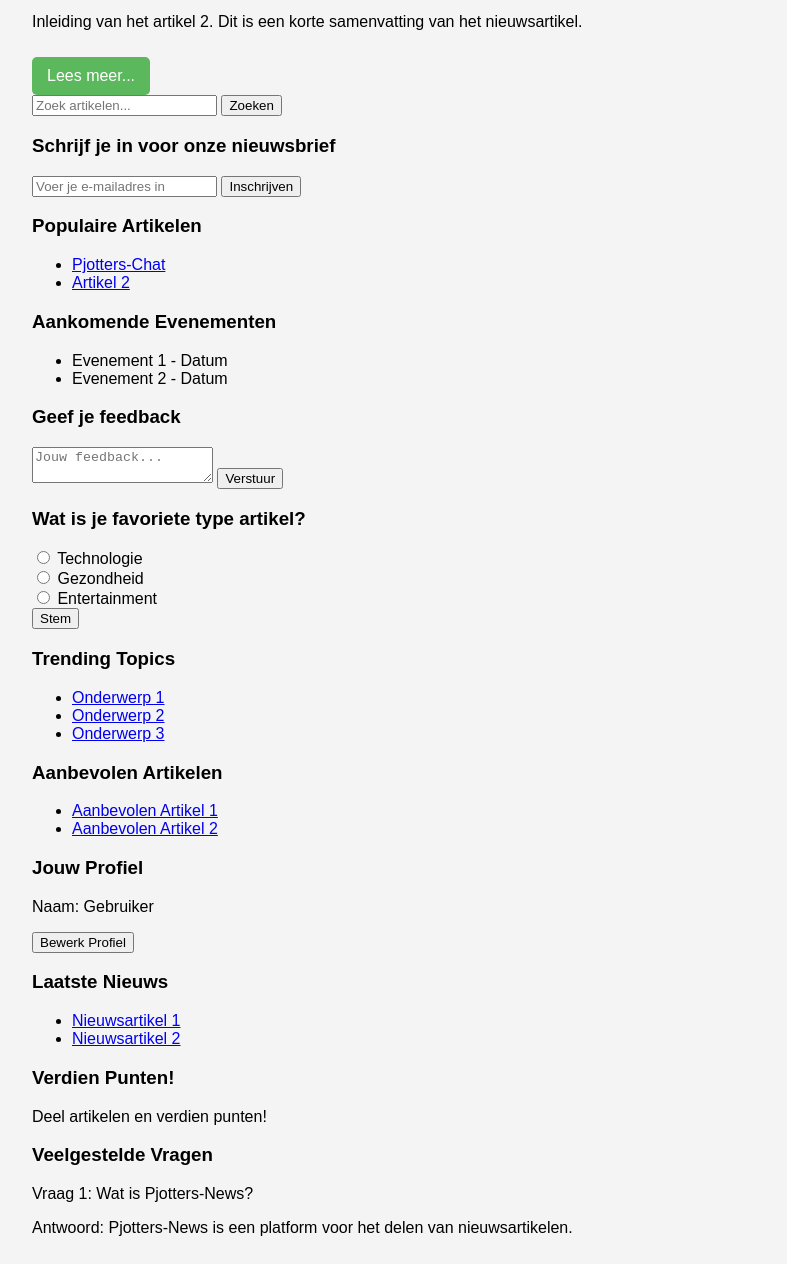
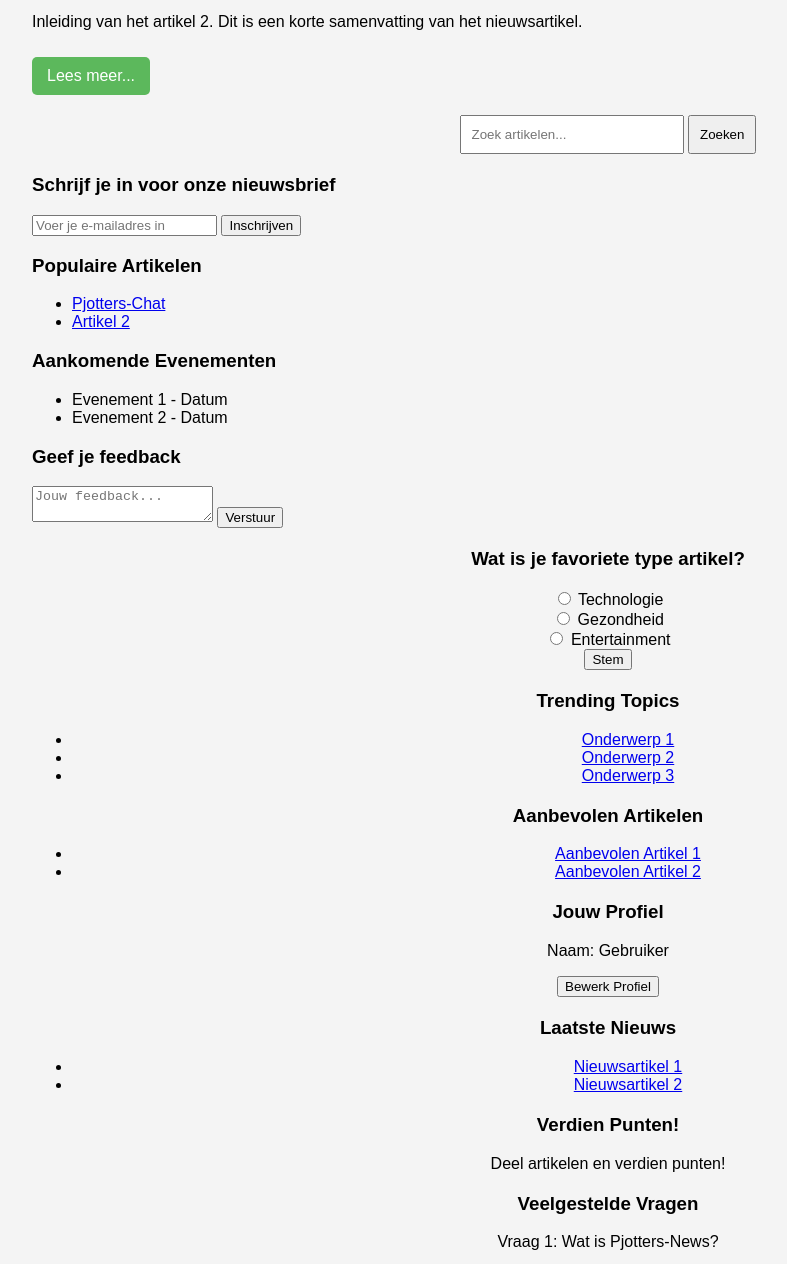
Before and after one commit to Pjotters-Chain/Pjotters-News, a plain HTML site: page index.html in a window 1280 px wide. Shown: the part 2346-3610 px from the top of the page, without its empty margins (32-819 px from the left). Drawn offline with Linux system fonts and the light colour scheme.

Commit message:
Update styles.css

```diff
--- a/styles.css
+++ b/styles.css
@@ -97,3 +97,69 @@ footer {
     background: #5cb85c;
     border-radius: 5px;
 }
+
+.search-container {
+    margin: 20px 0;
+    text-align: center;
+}
+
+.search-container input {
+    padding: 10px;
+    width: 200px;
+}
+
+.search-container button {
+    padding: 10px;
+}
+
+.category-links {
+    list-style: none;
+    padding: 0;
+    display: flex;
+    justify-content: center;
+    gap: 15px;
+}
+
+.dark-mode {
+    background-color: #333;
+    color: #fff;
+}
+
+.dark-mode header, .dark-mode footer {
+    background-color: #444;
+}
+
+.poll {
+    margin: 20px 0;
+    text-align: center;
+}
+
+.trending-topics {
+    margin: 20px 0;
+    text-align: center;
+}
+
+.recommended-articles {
+    margin: 20px 0;
+    text-align: center;
+}
+
+.user-profile {
+    margin: 20px 0;
+    text-align: center;
+}
+
+.news-feed {
+    margin: 20px 0;
+    text-align: center;
+}
+
+.gamification {
+    margin: 20px 0;
+    text-align: center;
+}
+
+.faq {
+    margin: 20px 0;
+    text-align: center;
+}
```
